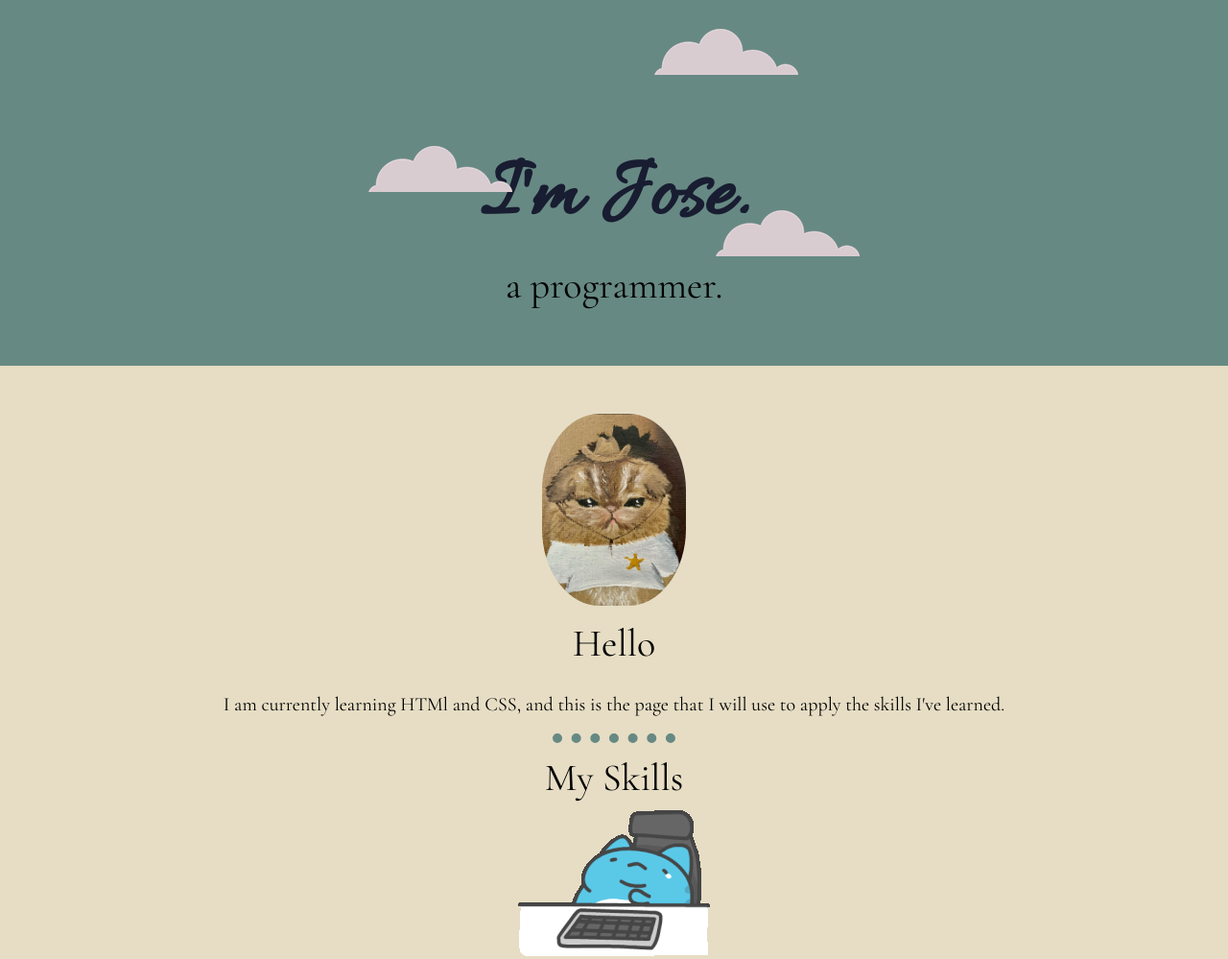
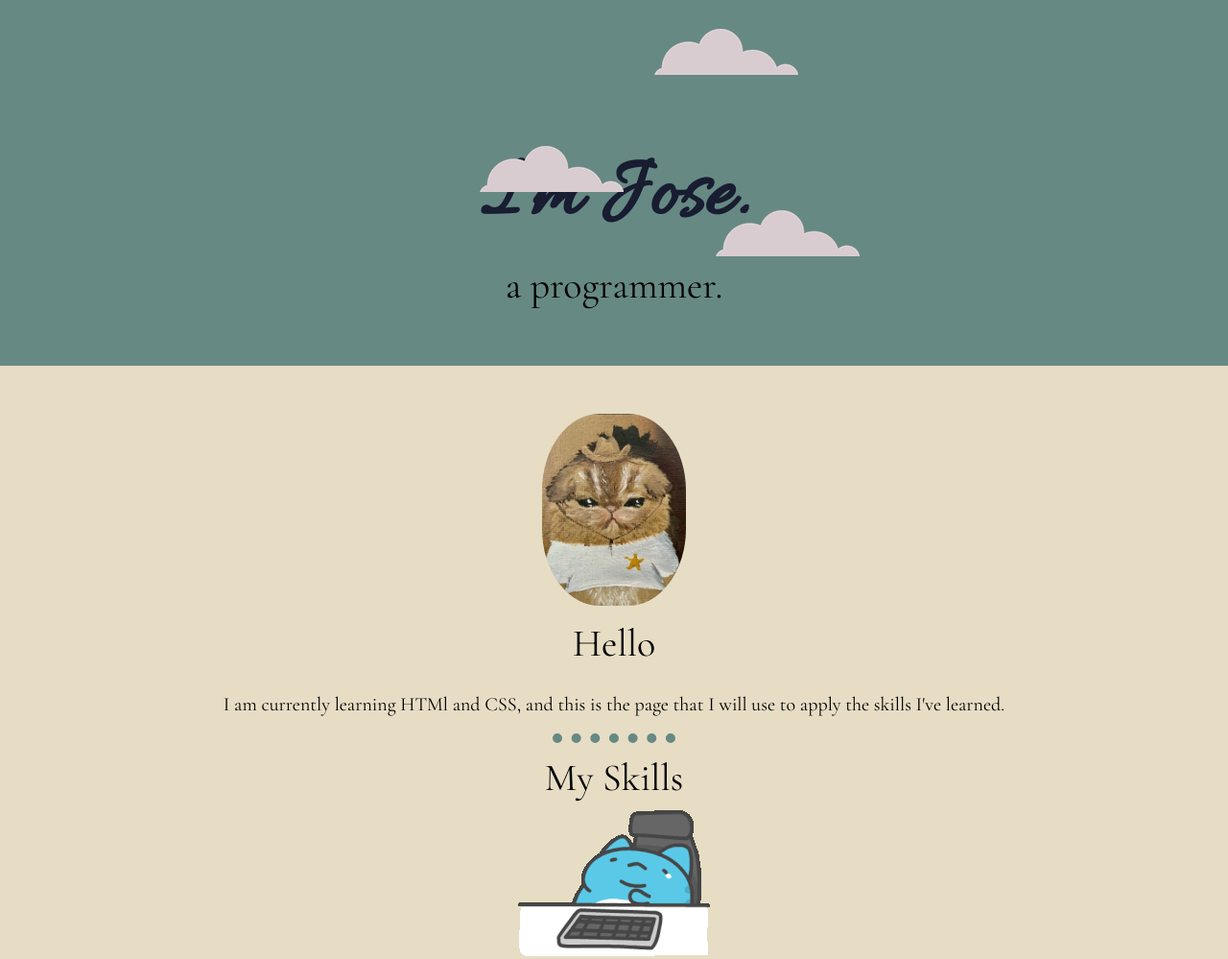
Before and after one commit to Jose-Rogel/cv, a plain HTML site: page index.html in a window 1280 px wide. Shown: the top 999 px of the page at 96% size. Drawn offline with nearby package versions, Linux system fonts and the light colour scheme.

Commit message:
changes middle cloud position

```diff
--- a/CSS/styles.css
+++ b/CSS/styles.css
@@ -86,7 +86,7 @@ hr {
 
 .midCloud {
     position: absolute;
-    left: 30%;
+    left: 500px;
     top: 40%;
 }
 
```
